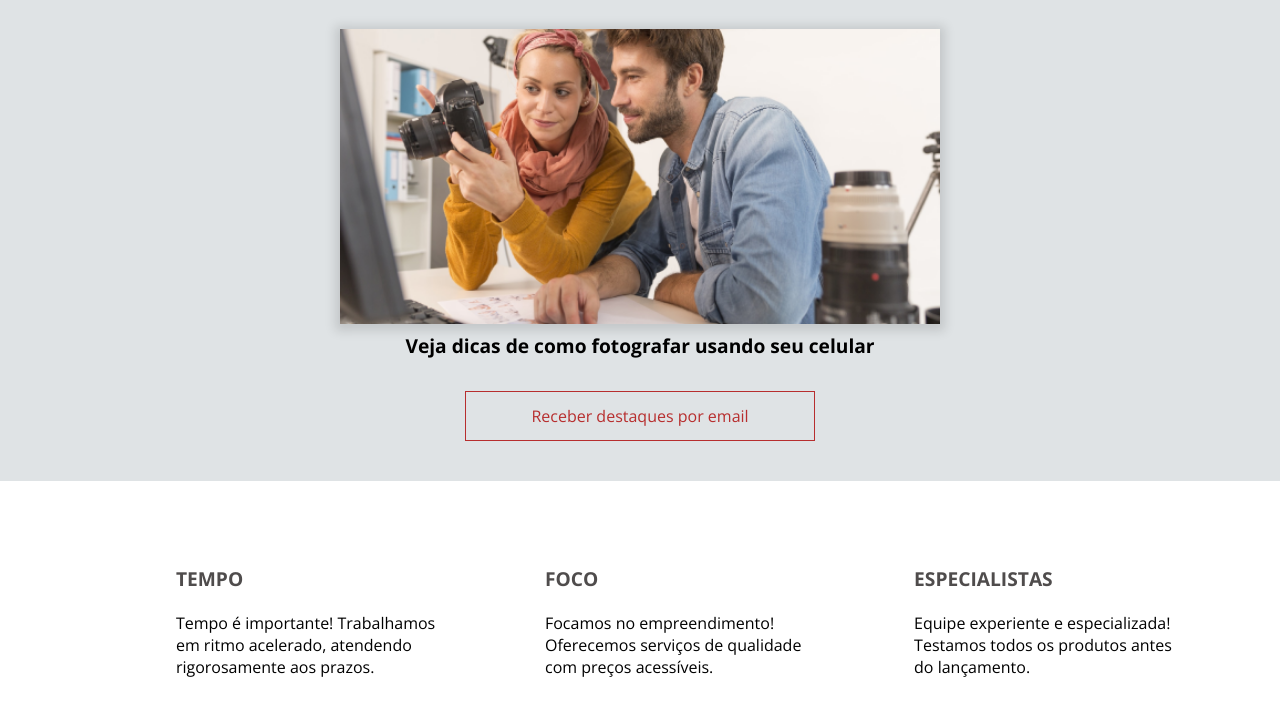
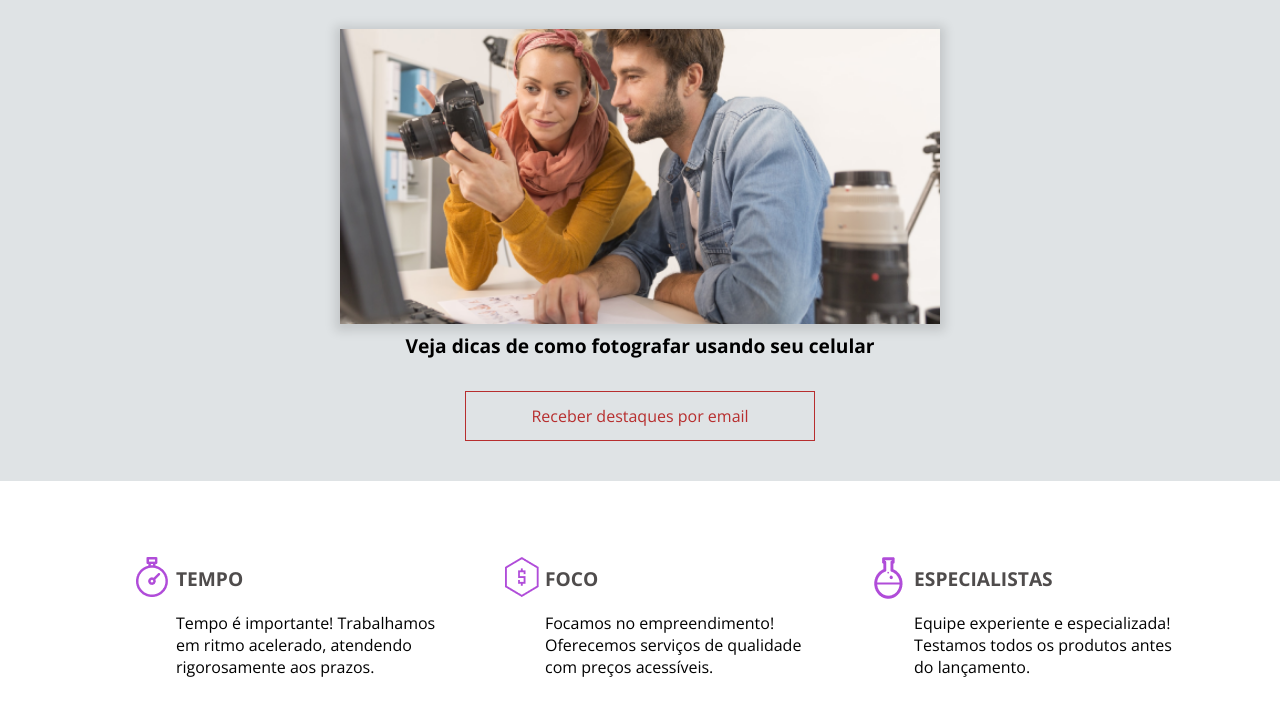
Before and after one commit to Rlasserre/projeto-apeperia, a plain HTML site: page index.html in a window 1280 px wide. Shown: the part 835-1551 px from the top of the page. Drawn offline with nearby package versions, Linux system fonts and the light colour scheme.

Commit message:
Update diferentials images
acrescentado imagens de background para cada diferencial.

```diff
--- a/css/diferentials/diferentials-item.css
+++ b/css/diferentials/diferentials-item.css
@@ -1,7 +1,25 @@
 .diferentials__item {
+    background-repeat: no-repeat;
+    background-position: top 1.25rem left 2.5rem;
     box-sizing: border-box;
     max-width: 350px;
     padding: 2rem 0 2rem 5rem;
+}
+
+.diferentials__item-text {
+    line-height: normal;
+}
+
+.diferentials__item--time {
+    background-image: url(../../img/icone-relogio.png);
+}
+
+.diferentials__item--focus {
+    background-image: url(../../img/icone-dinheiro.png);
+}
+
+.diferentials__item--experts {
+    background-image: url(../../img/icone-quimica.png);
 }
 
 .diferentials__item-title {
@@ -11,7 +29,3 @@
     margin-bottom: 1.5rem;
     text-transform: uppercase;
 }
-
-.diferentials__item-text {
-    line-height: normal;
-}
--- a/index.html
+++ b/index.html
@@ -69,21 +69,21 @@
     </section>
     <section class="diferentials container">
       <ul class="diferentials__list">
-        <li class="diferentials__item">
+        <li class="diferentials__item diferentials__item--time">
           <h2 class="diferentials__item-title">Tempo</h2>
           <p class="diferentials__item-text">Tempo é
             importante! Trabalhamos em ritmo acelerado,
             atendendo rigorosamente aos prazos.
           </p>
         </li>
-        <li class="diferentials__item">
+        <li class="diferentials__item diferentials__item--focus">
           <h2 class="diferentials__item-title">Foco</h2>
           <p class="diferentials__item-text">Focamos no
             empreendimento! Oferecemos serviços de qualidade
             com preços acessíveis.
           </p>
         </li>
-        <li class="diferentials__item">
+        <li class="diferentials__item diferentials__item--experts">
           <h2 class="diferentials__item-title">Especialistas</h2>
           <p class="diferentials__item-text">Equipe experiente
             e especializada! Testamos todos os produtos antes
```
